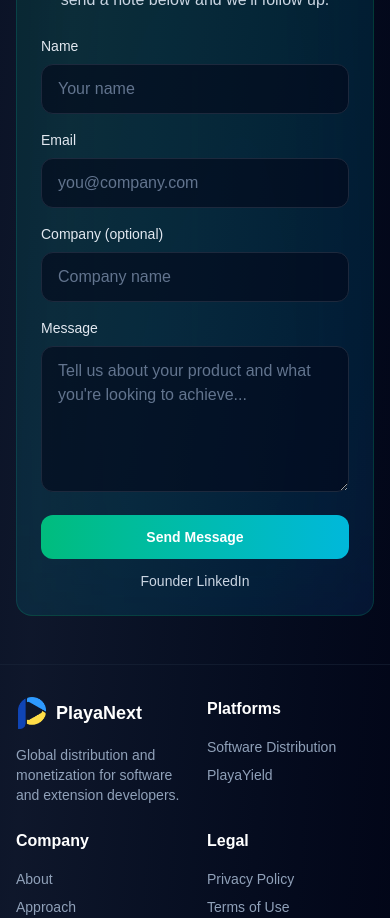
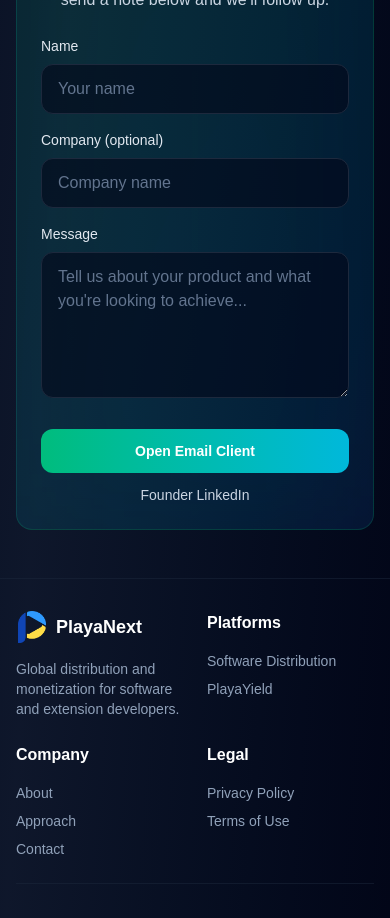
Before and after one commit to playanext/playanext-website, a Next.js app: page / in a window 390 px wide. Shown: the part 4620-5538 px from the top of the page. Built offline with nearby package versions, Linux system fonts and the light colour scheme.

Commit message:
Remove email field from contact form and implement mailto link functionality with pre-filled subject and body

```diff
--- a/app/page.tsx
+++ b/app/page.tsx
@@ -620,6 +620,15 @@
                 className="grid gap-4"
                 onSubmit={(e) => {
                   e.preventDefault();
+                  const formData = new FormData(e.currentTarget);
+                  const name = formData.get("name");
+                  const company = formData.get("company");
+                  const message = formData.get("message");
+
+                  const subject = `Contact from ${name}${company ? ` (${company})` : ""}`;
+                  const body = `${message}\n\n---\nName: ${name}\nCompany: ${company || "N/A"}`;
+
+                  window.location.href = `mailto:contact@playanext.com?subject=${encodeURIComponent(subject)}&body=${encodeURIComponent(body)}`;
                   setContactStatus("sent");
                 }}>
                 <div className="grid sm:grid-cols-2 gap-4">
@@ -636,27 +645,14 @@
                   </div>
                   <div>
                     <label className="block text-sm font-medium text-slate-200 mb-2">
-                      Email
+                      Company (optional)
                     </label>
                     <input
-                      required
-                      type="email"
-                      name="email"
+                      name="company"
                       className="w-full rounded-xl bg-slate-950/60 border border-slate-800 px-4 py-3 text-slate-100 placeholder:text-slate-500 focus:outline-none focus:ring-2 focus:ring-emerald-500/40"
-                      placeholder="you@company.com"
+                      placeholder="Company name"
                     />
                   </div>
-                </div>
-
-                <div>
-                  <label className="block text-sm font-medium text-slate-200 mb-2">
-                    Company (optional)
-                  </label>
-                  <input
-                    name="company"
-                    className="w-full rounded-xl bg-slate-950/60 border border-slate-800 px-4 py-3 text-slate-100 placeholder:text-slate-500 focus:outline-none focus:ring-2 focus:ring-emerald-500/40"
-                    placeholder="Company name"
-                  />
                 </div>
 
                 <div>
@@ -672,11 +668,11 @@
                   />
                 </div>
 
-                <div className="flex flex-col sm:flex-row items-center justify-between gap-3">
+                <div className="flex flex-col sm:flex-row items-center justify-between gap-3 mt-2">
                   <button
                     type="submit"
                     className="w-full sm:w-auto px-6 sm:px-8 py-3 sm:py-4 bg-linear-to-r from-emerald-500 to-cyan-500 text-white rounded-xl font-semibold hover:shadow-xl hover:shadow-emerald-500/30 transition-all text-sm sm:text-base cursor-pointer">
-                    Send Message
+                    Open Email Client
                   </button>
 
                   <a
@@ -689,8 +685,15 @@
                 </div>
 
                 {contactStatus === "sent" && (
-                  <div className="text-sm text-emerald-300 bg-emerald-500/10 border border-emerald-500/20 rounded-xl px-4 py-3">
-                    Message queued. We’ll reach out shortly.
+                  <div className="text-sm text-emerald-300 bg-emerald-500/10 border border-emerald-500/20 rounded-xl px-4 py-3 mt-2">
+                    Email client opened. If nothing happened, you can email us
+                    directly at{" "}
+                    <a
+                      href="mailto:contact@playanext.com"
+                      className="underline hover:text-emerald-200">
+                      contact@playanext.com
+                    </a>
+                    .
                   </div>
                 )}
               </form>
```
